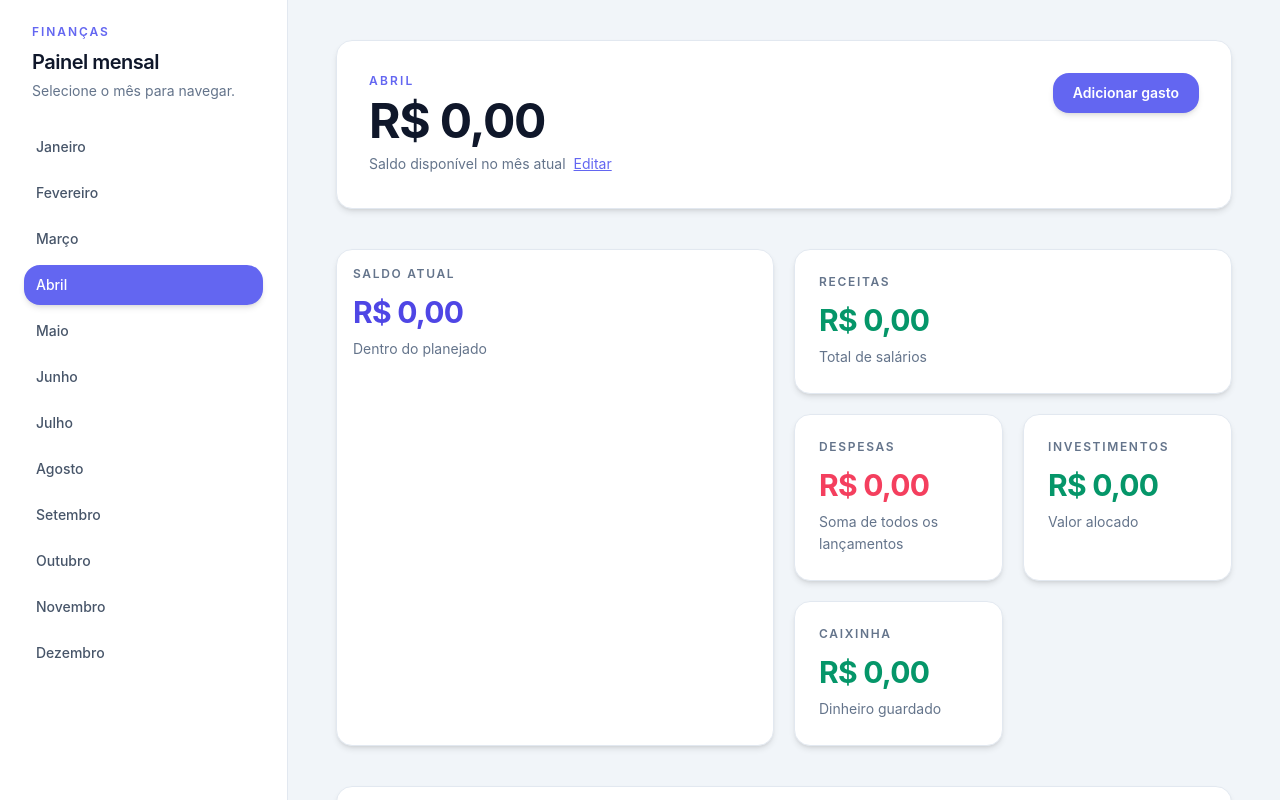
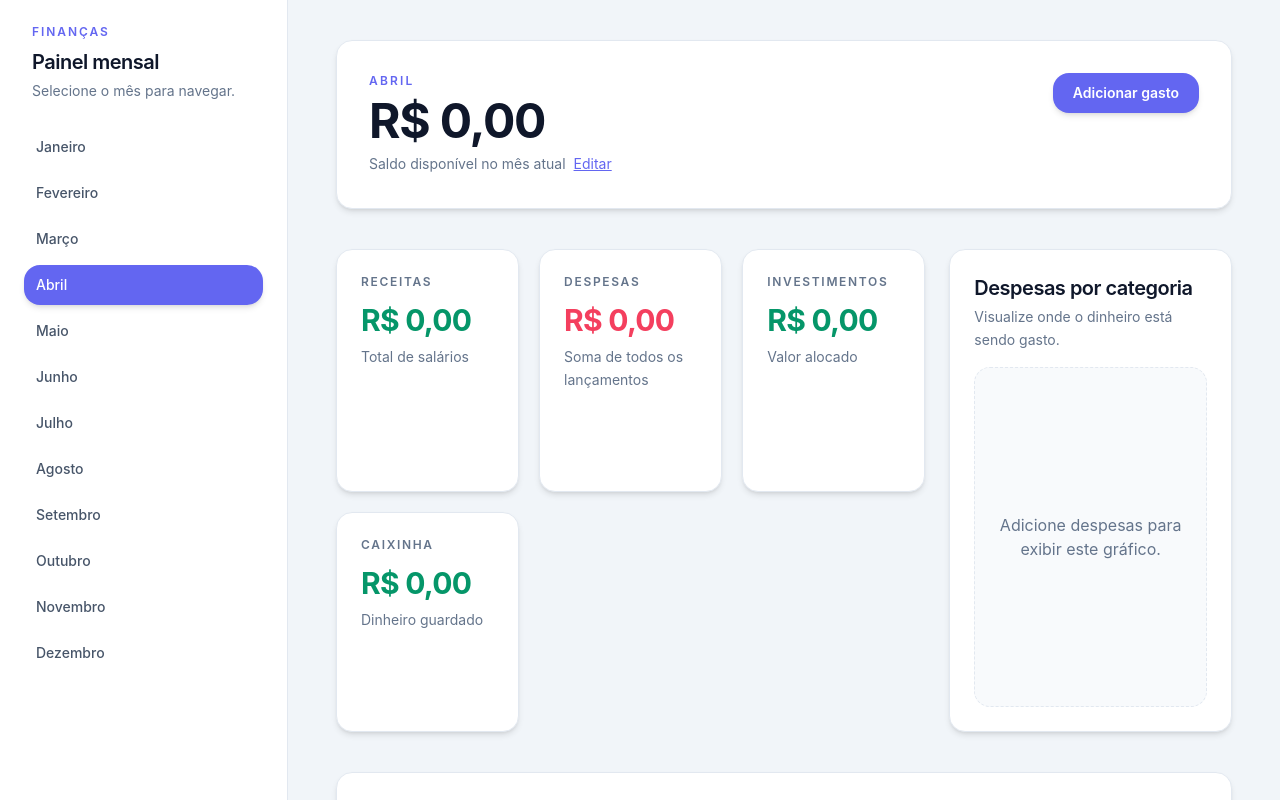
Before and after one commit to 1Guigo/Controle-Financeiro, a React (Vite) app: page / in a window 1280 px wide. Shown: the top 800 px of the page. Built offline with nearby package versions, Linux system fonts and the light colour scheme.

Commit message:
ajuste layout dashboard

```diff
--- a/src/App.jsx
+++ b/src/App.jsx
@@ -33,17 +33,19 @@ function App() {
         onAddExpenseClick={scrollToExpenseForm}
       />
 
+      <section className="mt-10 grid grid-cols-1 gap-6 lg:grid-cols-3">
+        <div className="grid gap-6 lg:col-span-2">
           <SummaryCards
             income={data.income}
             investments={data.totalInvestments}
             cashbox={data.cashbox}
             totalExpenses={data.totalExpenses}
-        balance={data.balance}
-        calculatedBalance={data.calculatedBalance}
             carryOver={data.carryOver}
           />
+        </div>
 
         <ChartsSection categoryData={data.categoryData} />
+      </section>
 
       <section className="mt-10 grid grid-cols-1 gap-6 2xl:grid-cols-[1fr_1.3fr]">
         <ExpenseFormsPanel
--- a/src/components/ChartsSection.jsx
+++ b/src/components/ChartsSection.jsx
@@ -2,7 +2,7 @@ import Chart from './Chart'
 
 function ChartsSection({ categoryData }) {
   return (
-    <section className="mt-10 grid grid-cols-1 gap-6">
+    <section className="grid grid-cols-1 gap-6">
       <div className="app-surface fade-up p-6">
         <h2 className="text-xl font-semibold tracking-tight text-slate-900">Despesas por categoria</h2>
         <p className="mt-1 text-sm leading-relaxed text-slate-500">
--- a/src/components/SummaryCards.jsx
+++ b/src/components/SummaryCards.jsx
@@ -1,18 +1,9 @@
 import Card from './Card'
 import { formatCurrencyBRL } from '../lib/finance'
 
-function SummaryCards({ income, investments, cashbox, totalExpenses, balance, calculatedBalance, carryOver }) {
-  const isManualBalance = balance !== calculatedBalance
+function SummaryCards({ income, investments, cashbox, totalExpenses, carryOver }) {
   return (
-    <section className="grid grid-cols-1 gap-5 md:grid-cols-2">
-      <Card
-        title="Saldo atual"
-        value={formatCurrencyBRL(balance)}
-        tone={balance >= 0 ? 'balancePositive' : 'balanceNegative'}
-        subtitle={isManualBalance ? 'Saldo manual definido' : (balance >= 0 ? 'Dentro do planejado' : 'Atenção ao orçamento')}
-        compact
-      />
-      <div className="grid gap-5 sm:grid-cols-2 md:grid-cols-1">
+    <section className="grid grid-cols-1 gap-5 sm:grid-cols-2 xl:grid-cols-3">
       <Card
         title="Receitas"
         value={formatCurrencyBRL(income)}
@@ -27,7 +18,6 @@ function SummaryCards({ income, investments, cashbox, totalExpenses, balance, ca
           subtitle="Do mês anterior"
         />
       )}
-        <div className="grid gap-5 sm:grid-cols-2">
       <Card
         title="Despesas"
         value={formatCurrencyBRL(totalExpenses)}
@@ -46,8 +36,6 @@ function SummaryCards({ income, investments, cashbox, totalExpenses, balance, ca
         tone="income"
         subtitle="Dinheiro guardado"
       />
-        </div>
-      </div>
     </section>
   )
 }
```
Lines whose indentation alone changed are shown as unchanged.
